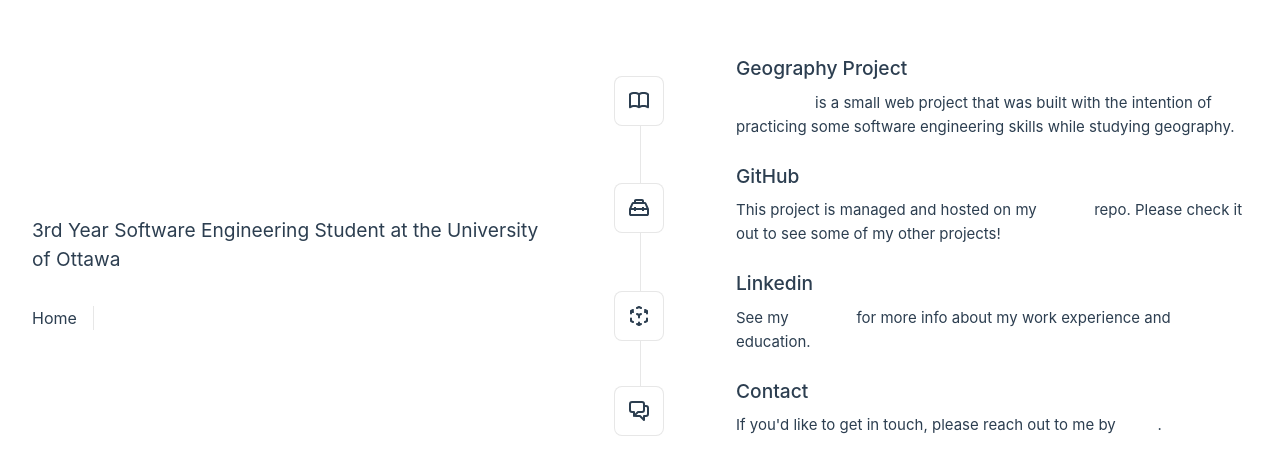
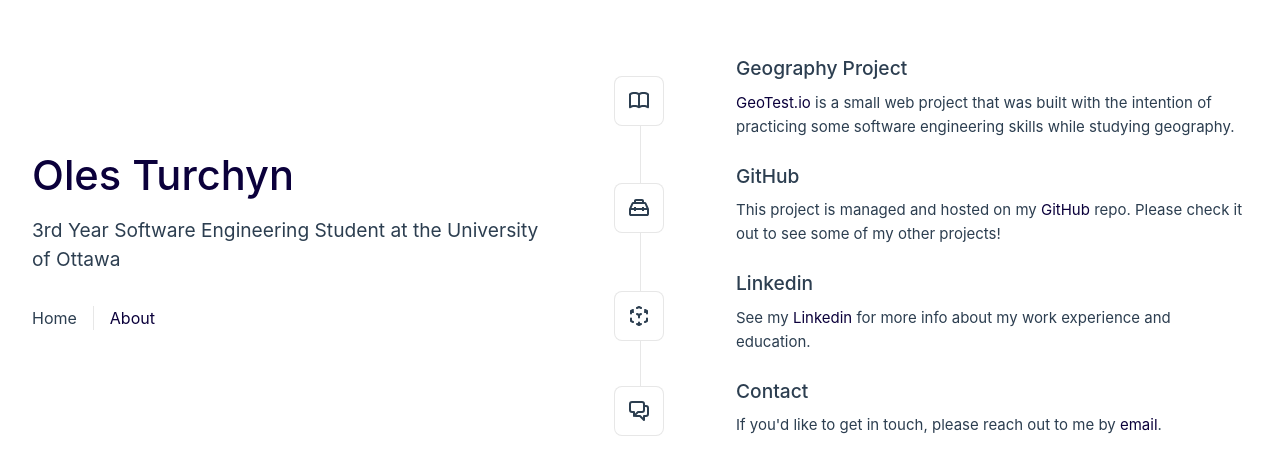
Before and after one commit to OlesTurchyn/olesturchyn, a Vue app: page / in a window 1280 px wide. Shown: the part 150-624 px from the top of the page. Built offline with nearby package versions, Linux system fonts and the light colour scheme.

Commit message:
Fixed light theme bug

```diff
--- a/src/assets/base.css
+++ b/src/assets/base.css
@@ -32,6 +32,7 @@
 
   --color-heading: var(--vt-c-text-light-1);
   --color-text: var(--vt-c-text-light-1);
+  --color-links: var(--vt-c-black);
 
   --section-gap: 160px;
 }
@@ -47,6 +48,7 @@
 
     --color-heading: var(--vt-c-text-dark-1);
     --color-text: var(--vt-c-text-dark-2);
+    --color-links: var(--vt-c-white);
   }
 }
 
--- a/src/assets/main.css
+++ b/src/assets/main.css
@@ -11,7 +11,7 @@
 a,
 .green {
   text-decoration: none;
-  color: rgb(255, 255, 255);
+  color: var(--color-links);
   transition: 0.4s;
 }
 
```
